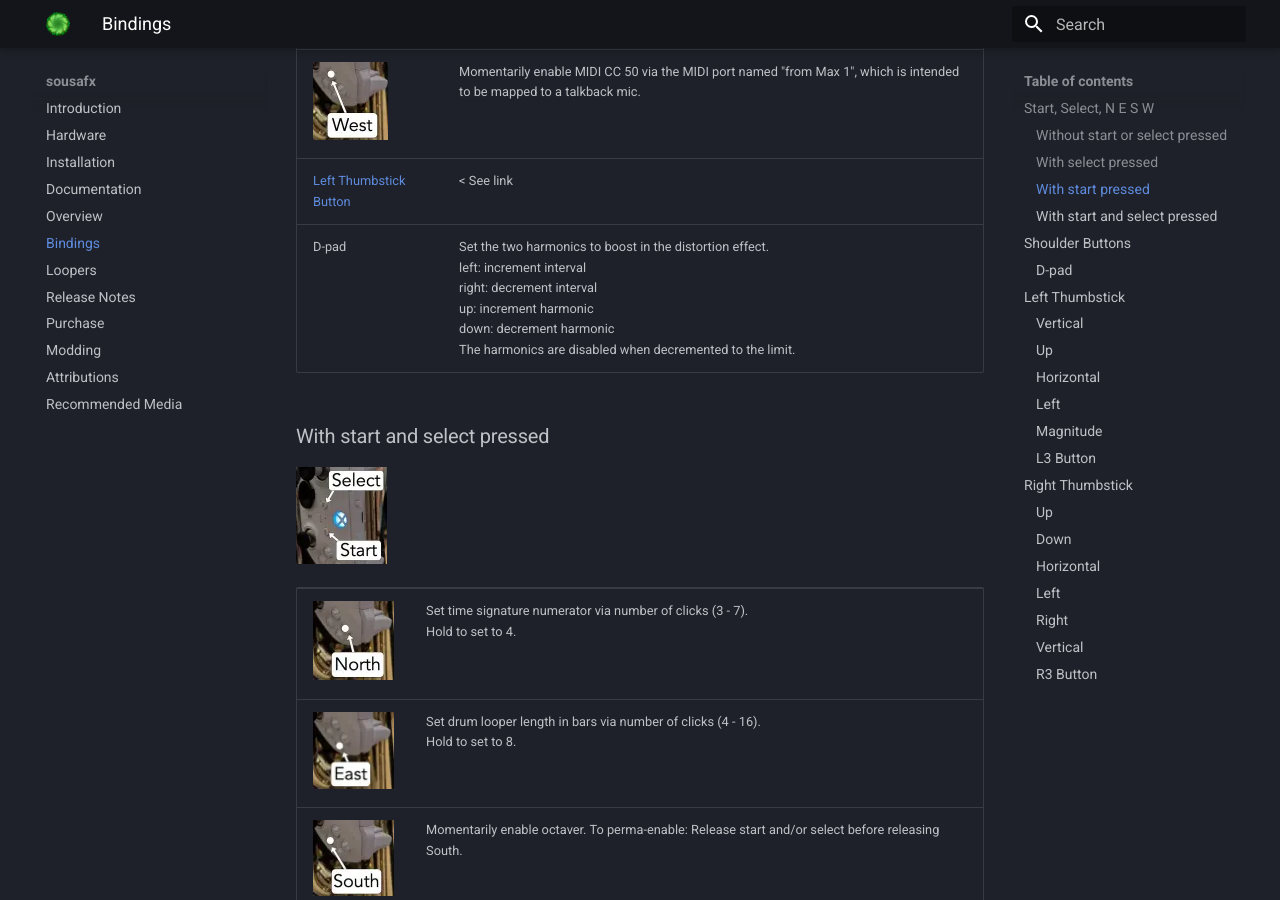
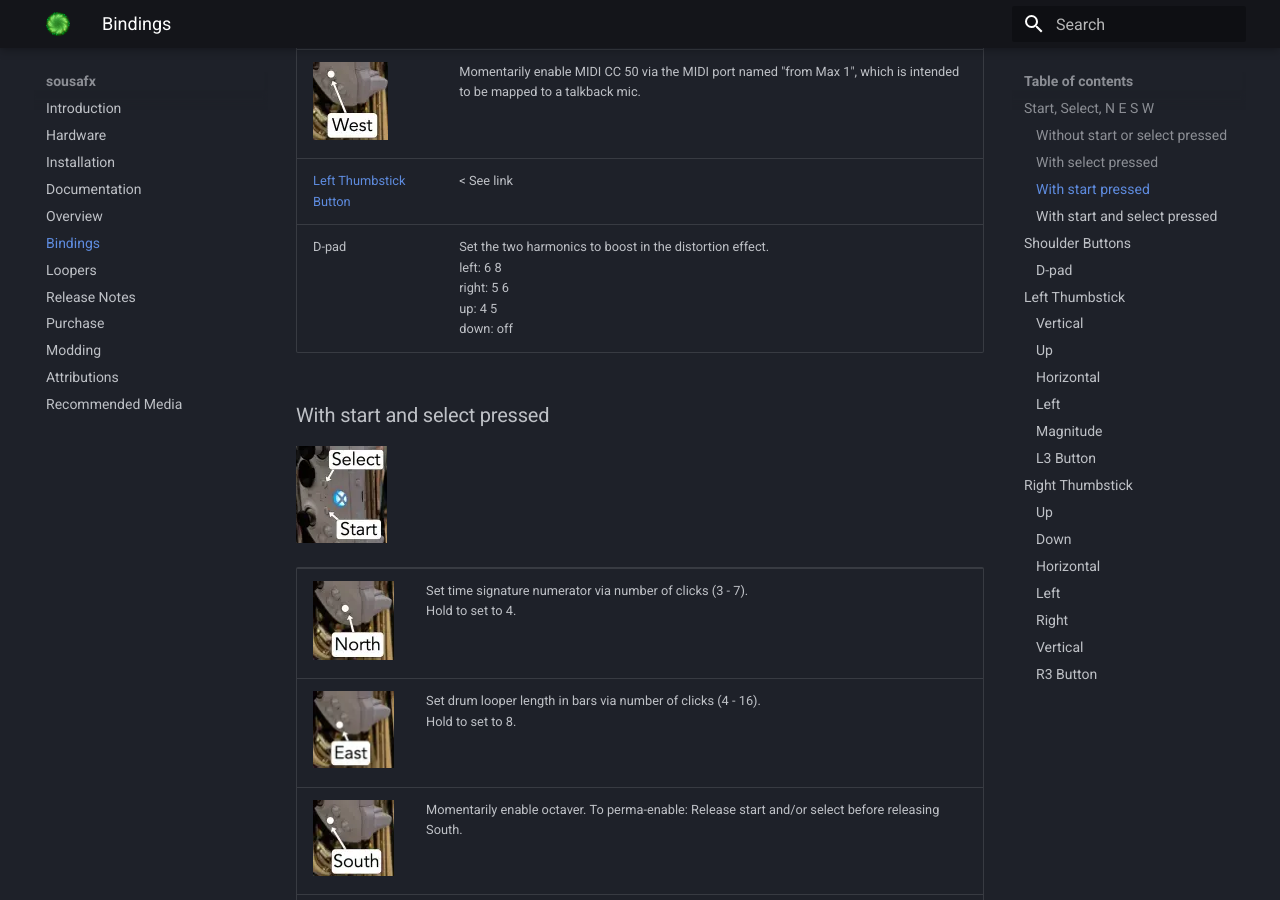
Before and after one commit to Sousastep/SousaFX-rnbo-docs, an MkDocs documentation site: the page built from docs/bindings.md, in a window 1280 px wide and 900 px high, scrolled down 3420 px. Built offline with MkDocs 1.6.1 and Material for MkDocs 9.7.7, drawn with Linux system fonts in a browser that asks for light colours; the version menu is left out.

```diff
--- a/docs/bindings.md
+++ b/docs/bindings.md
@@ -56,7 +56,7 @@
 | ![south](img/south.webp) 	       | Momentarily enable scatter fx for bassline looper stutter. <br> To perma-enable: Release start before releasing South.|
 | ![west](img/west.webp) 		       | Momentarily enable MIDI CC 50 via the MIDI port named "from Max 1", which is intended to be mapped to a talkback mic.|
 | [Left Thumbstick Button](bindings.md/#l3-button)  |		< See link	|
-| D-pad          | Set the two harmonics to boost in the distortion effect. <br> left: increment interval <br> right: decrement interval <br> up: increment harmonic <br> down: decrement harmonic <br> The harmonics are disabled when decremented to the limit. |
+| D-pad          | Set the two harmonics to boost in the distortion effect. <br> left: 6 8 <br> right: 5 6 <br> up: 4 5 <br> down: off |
 
 ### With start and select pressed
 
```
